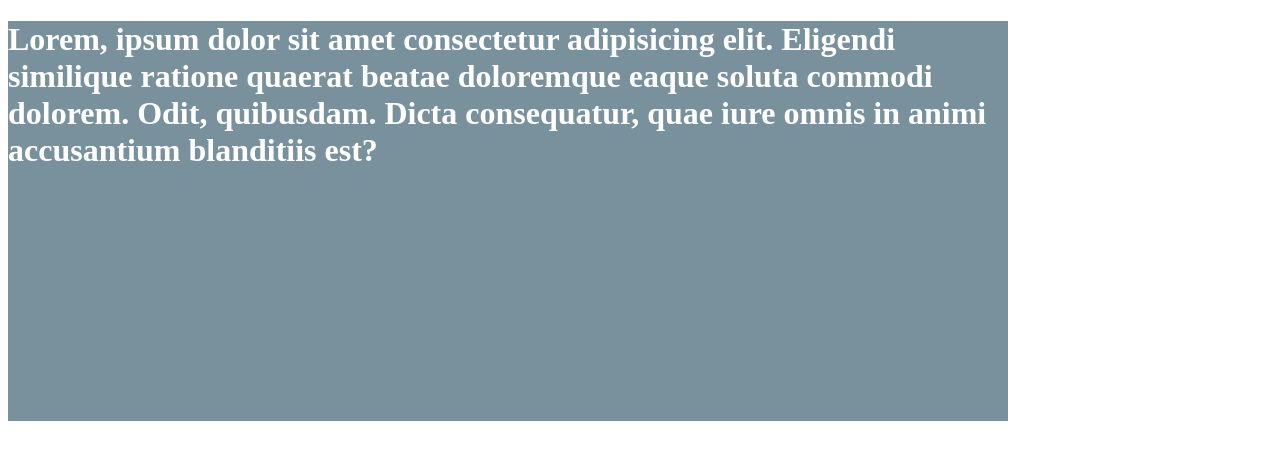
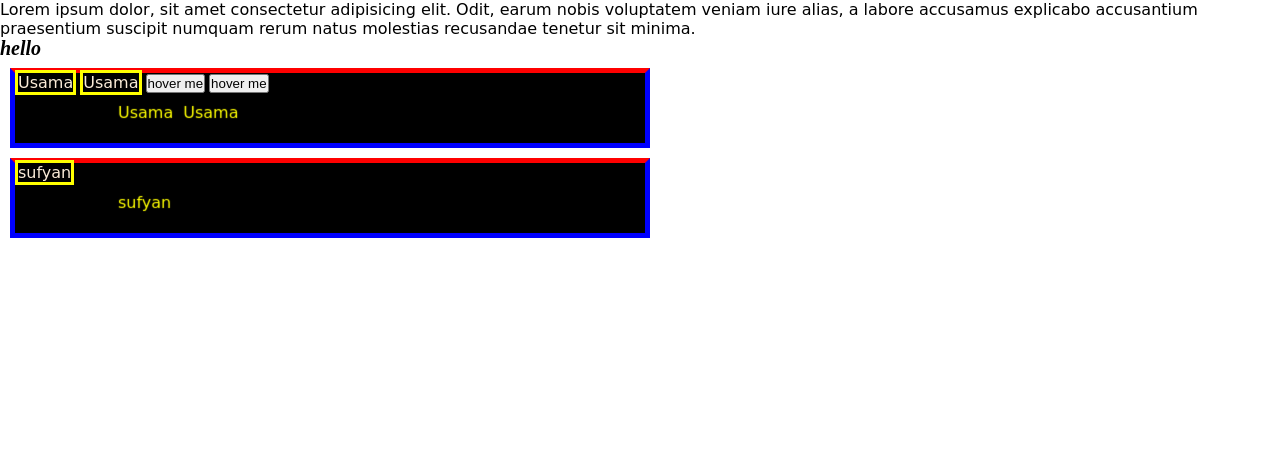
Before and after one commit to Muhammad-Usama-code/Intro-To-Css, a plain HTML site: page index.html in a window 1280 px wide. Drawn offline with Linux system fonts and the light colour scheme; a web font is replaced by a local one.

Commit message:
unsorted mix css tags

```diff
--- a/index.html
+++ b/index.html
@@ -5,57 +5,29 @@
     <meta charset="UTF-8">
     <meta http-equiv="X-UA-Compatible" content="IE=edge">
     <meta name="viewport" content="width=device-width, initial-scale=1.0">
-    <title>Usama's Intro To CSS</title>
-    <style>
-        /* div{
-            width: 300px;
-            height: 600px;
-            border: 10px solid red;
-            background-color: black;
-            color: azure;
-            border-radius: 50px;
-        } */
-        .header {
-            width: 1000px;
-            height: 400px;
-            /*  . */
-            /* background-size: cover; */
-            background-color: rgba(15, 59, 80, 0.555);
-        }
-        .header h1{
-            color: #fff;
-            /* color: rgb(120, 200, 220); */
-            /* color: hsl(88, 50%, 20%); */
-        }
-    </style>
+    <title>Document</title>
+    <link rel="stylesheet" href="style.css">
+    <link rel="preconnect" href="https://fonts.googleapis.com">
+    <link rel="preconnect" href="https://fonts.gstatic.com" crossorigin>
+    <link href="https://fonts.googleapis.com/css2?family=Tilt+Warp&display=swap" rel="stylesheet">
 </head>
 
 <body>
-    <!-- <h1 style="color: blue;">
-        Lorem ipsum dolor sit amet consectetur adipisicing elit. Alias quae error harum officiis necessitatibus culpa
-        cupiditate, nobis earum odit distinctio quod architecto aperiam iure repellendus aspernatur quas fugiat suscipit
-        laudantium.
-    </h1>
-    <p style="color: blue;">Lorem ipsum dolor sit amet consectetur, adipisicing elit. Ullam veritatis odio modi,
-        adipisci consequuntur impedit id minus laboriosam voluptates, autem est aperiam ad nulla totam inventore in?
-        Similique, sunt repellat.</p> -->
-    <!-- <nav class="navbar">
-            <ul class="mylist">
-                <li class="mylistitem"><a href="#home">Home</a></li>
-                <li class="mylistitem"><a href="#about">About</a></li>
-                <li class="mylistitem"><a href="#contact">Contact</a></li>
-            </ul>
-        </nav>
-
-        <div id="home">Home</div>
-        <div id="about">About</div>
-        <div id="contact">Contact</div> -->
-
-    <Div class="header">
-        <h1>Lorem, ipsum dolor sit amet consectetur adipisicing elit. Eligendi similique ratione quaerat beatae
-            doloremque eaque soluta commodi dolorem. Odit, quibusdam. Dicta consequatur, quae iure omnis in animi
-            accusantium blanditiis est?</h1>
-    </Div>
+    <p>
+        Lorem ipsum dolor, sit amet consectetur adipisicing elit. Odit, earum nobis voluptatem veniam iure alias, a
+        labore accusamus explicabo accusantium praesentium suscipit numquam rerum natus molestias recusandae tenetur sit
+        minima.
+    </p>
+    <h1 class="heading">hello</h1>
+    <div>
+        <p>Usama</p>
+        <p>Usama</p>
+        <button>hover me</button>
+        <button>hover me</button>
+    </div>
+    <div>
+        <p>sufyan</p>
+    </div>
 
 </body>
 
--- /dev/null
+++ b/style.css
@@ -0,0 +1,34 @@
+/* @import url('https://fonts.googleapis.com/css2?family=Tilt+Warp&display=swap'); */
+*{
+    margin: 0;
+    padding: 0;
+    box-sizing: border-box;
+}
+
+p{
+    font-family: 'Tilt Warp', cursive;
+}
+
+/* padding= top, right, bottom, left */
+.heading{
+    font-size: 20px;
+    font-weight: bold;
+    font-style: italic;
+    line-height: 20px;
+}
+div{
+    width: 50vw;
+    height: 10vh;
+    border: 1px solid red;
+    background-color: black;
+    color: antiquewhite;
+    border: 5px solid blue;
+    border-top: 5px solid red;
+    margin: 10px;
+}
+div p{
+    border: 3px solid yellow;
+    display: inline;
+    text-shadow: 100px 30px 1px yellow;
+    padding: 0px 3px y x;
+}
```
